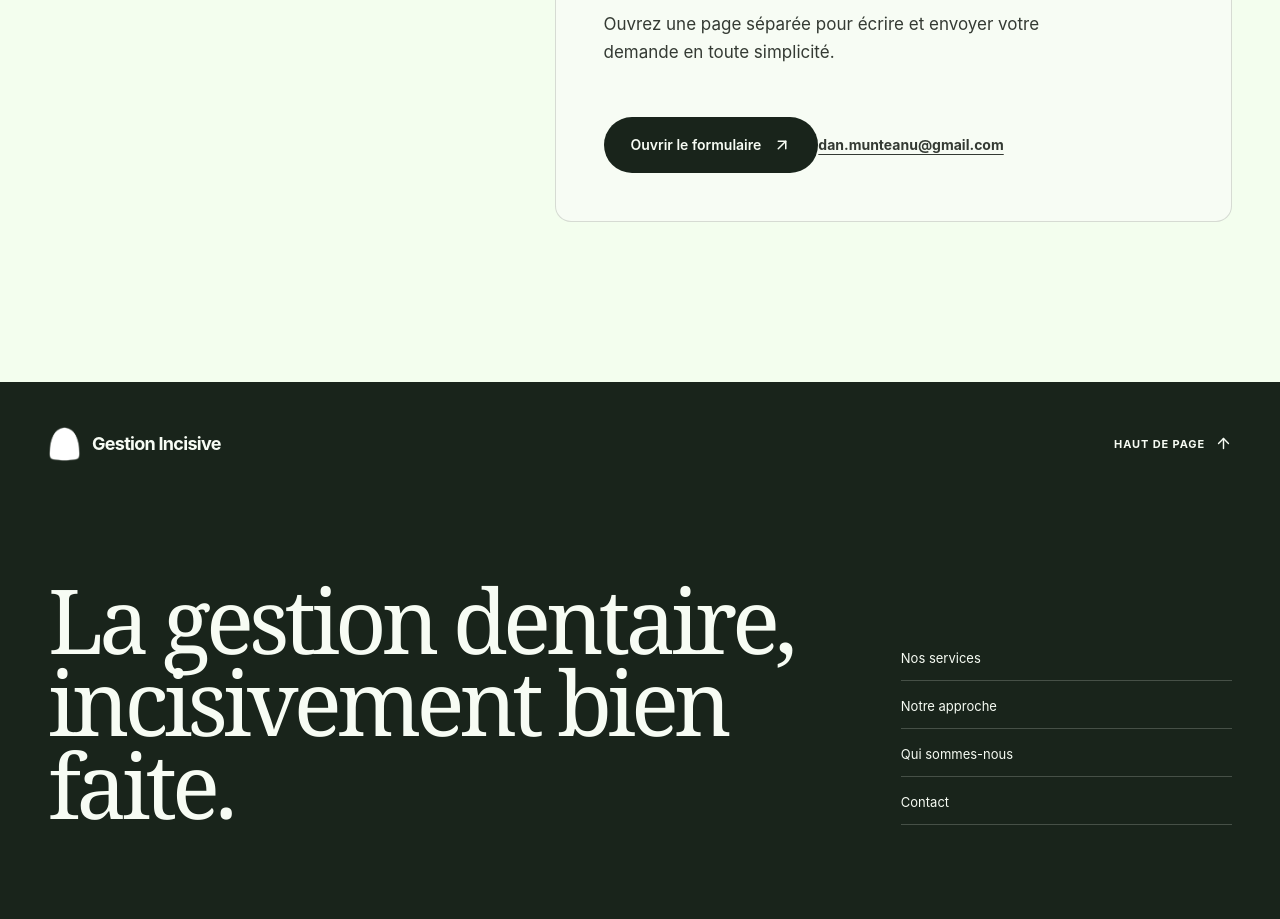
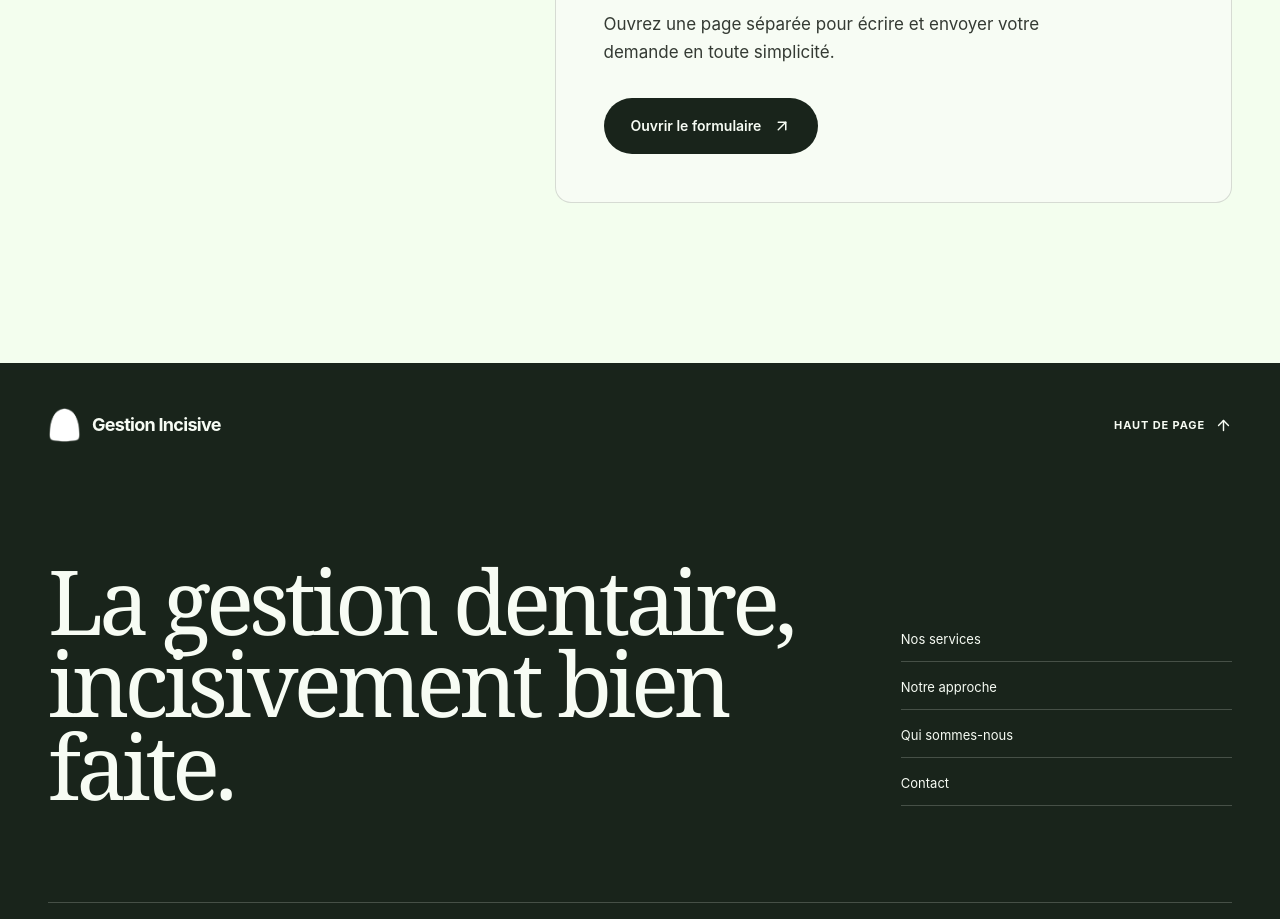
Before and after one commit to danmunteanu-crypto/gestion-incisive, a React (Vite) app: page / in a window 1280 px wide. Shown: the part 9060-9979 px from the top of the page. Built offline with nearby package versions, Linux system fonts and the light colour scheme.

Commit message:
Remove public email address from contact pages

```diff
--- a/public/contact.html
+++ b/public/contact.html
@@ -113,7 +113,6 @@
       <button type="submit">Envoyer / Send</button>
     </form>
 
-    <p class="note">Vous préférez le courriel? / Prefer email? <a href="mailto:dan.munteanu@gmail.com">dan.munteanu@gmail.com</a></p>
   </main>
 </body>
 </html>
--- a/src/index.css
+++ b/src/index.css
@@ -607,16 +607,6 @@ button, a, input, textarea { outline-offset: 5px; }
 }
 .contact-start p { max-width: 500px; margin: 24px 0 32px; font-size: 17px; }
 .contact-start__button { min-height: 56px; }
-.contact-start__email {
-  display: inline-flex;
-  align-items: center;
-  min-height: 44px;
-  margin-top: 24px;
-  font-size: 14px;
-  font-weight: 650;
-  text-decoration: underline;
-  text-underline-offset: 4px;
-}
 
 .footer { padding: 40px 0 28px; background: var(--ink-deep); color: var(--paper); }
 .footer__top { display: flex; align-items: center; justify-content: space-between; gap: 32px; }
@@ -736,7 +726,6 @@ button, a, input, textarea { outline-offset: 5px; }
   .contact__intro > p { font-size: 18px; }
   .contact-start { padding: 32px 24px; }
   .contact-start__button { width: 100%; }
-  .contact-start__email { overflow-wrap: anywhere; }
   .footer { padding-top: 28px; }
   .footer__main { gap: 56px; margin-top: 80px; margin-bottom: 64px; }
   .footer__tagline { font-size: 60px; }
--- a/src/pages/Home.tsx
+++ b/src/pages/Home.tsx
@@ -381,9 +381,6 @@ function Contact() {
                 <span>{t.contact.form.open}</span>
                 <ArrowUpRight aria-hidden="true" />
               </a>
-              <a className="contact-start__email" href="mailto:dan.munteanu@gmail.com">
-                dan.munteanu@gmail.com
-              </a>
             </div>
           </div>
         </div>
```
